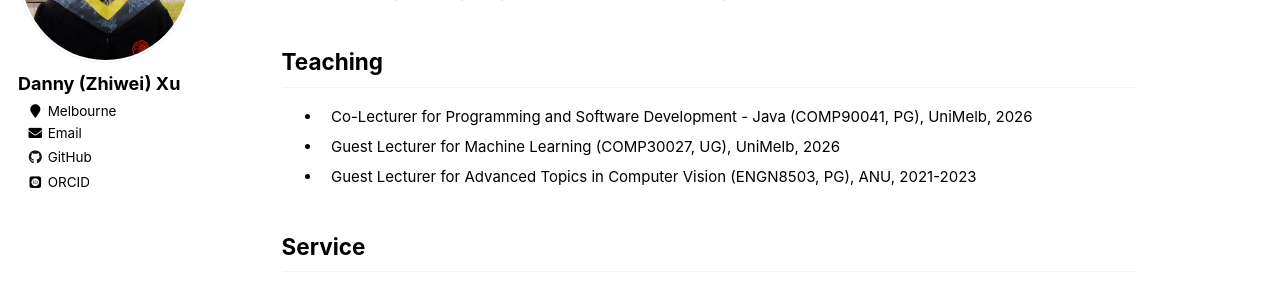
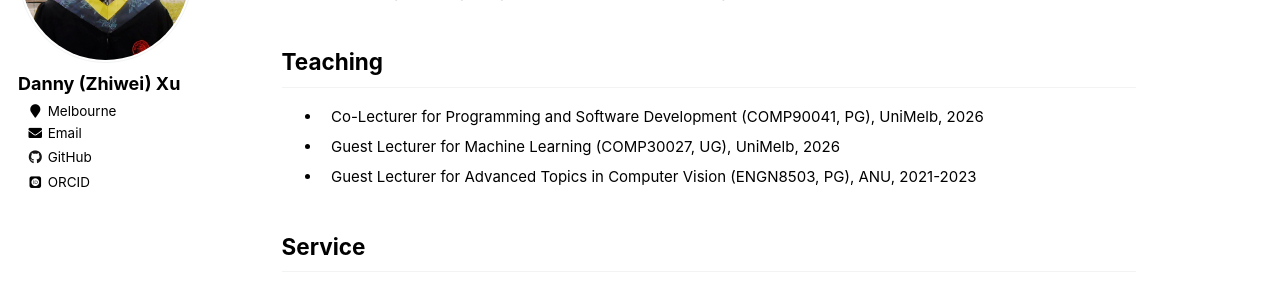
Before and after one commit to zwxu064/zwxu064.github.io, a Jekyll site: the page built from _pages/about.html, in a window 1280 px wide and 900 px high, scrolled down 3156 px. Shown: the part 153-444 px from the top of the window. Built offline with Jekyll 4.4.1, drawn with Linux system fonts in a browser that asks for light colours; some web fonts are replaced.

Commit message:
Update about.html

```diff
--- a/_pages/about.html
+++ b/_pages/about.html
@@ -484,7 +484,7 @@ ul{li{padding-inline-start: 1ch;}}
 
 <h2 id="teaching">Teaching</h2>
   <ul>
-	<li><div>Co-Lecturer for Programming and Software Development - Java (COMP90041, PG), UniMelb, 2026</div>
+	<li><div>Co-Lecturer for Programming and Software Development (COMP90041, PG), UniMelb, 2026</div>
     <li><div>Guest Lecturer for Machine Learning (COMP30027, UG), UniMelb, 2026</div>
     <li><div>Guest Lecturer for Advanced Topics in Computer Vision (ENGN8503, PG), ANU, 2021-2023</div>
   </ul>
```
